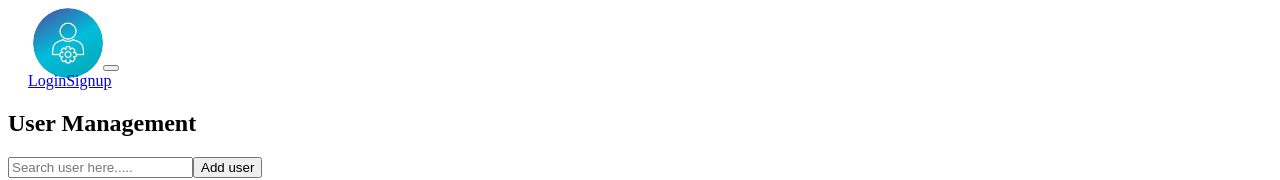
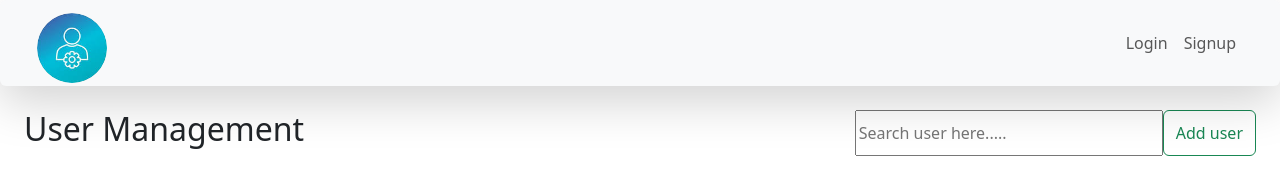
Before and after one commit to AishwaryaArun12/react-redux-userMng, a React (Vite) app in the folder front-end/: page /admin in a window 1280 px wide. Shown: the top 180 px of the page. Built offline with nearby package versions, Linux system fonts and the light colour scheme; no server answers.

Commit message:
error solved

```diff
--- a/front-end/index.html
+++ b/front-end/index.html
@@ -5,7 +5,7 @@
     <!-- <link rel="icon" type="image/svg+xml" href="https://www.google.com/url?sa=i&url=https%3A%2F%2Fpngtree.com%2Fso%2Fuser-management&psig=AOvVaw2vG2xEF06nyYx-XiK1VKgS&ust=1699781522554000&source=images&cd=vfe&ved=0CBIQjRxqFwoTCKDaxPrRu4IDFQAAAAAdAAAAABAJ" /> -->
     <meta name="viewport" content="width=device-width, initial-scale=1.0" />
     <!-- <meta http-equiv="Content-Security-Policy" content="default-src 'self'; style-src 'self' https://cdn.jsdelivr.net; script-src 'self' https://cdn.jsdelivr.net; font-src 'self' https://fonts.gstatic.com; img-src 'self' https://www.google.com"> -->
-
+    <script src="https://kit.fontawesome.com/9f71a206e7.js" crossorigin="anonymous"></script>
     <!-- <link href="https://cdn.jsdelivr.net/npm/bootstrap@5.3.2/dist/css/bootstrap.min.css" rel="stylesheet" integrity="sha384-T3c6CoIi6uLrA9TneNEoa7RxnatzjcDSCmG1MXxSR1GAsXEV/Dwwykc2MPK8M2HN" crossorigin="anonymous"> -->
     <title>User Management App</title>
   </head>
--- a/front-end/package.json
+++ b/front-end/package.json
@@ -13,6 +13,7 @@
   "dependencies": {
     "@reduxjs/toolkit": "^1.9.7",
     "axios": "^1.6.1",
+    "bootstrap": "^5.3.2",
     "jwt-decode": "^4.0.0",
     "react": "^18.2.0",
     "react-dom": "^18.2.0",
--- a/front-end/src/App.jsx
+++ b/front-end/src/App.jsx
@@ -4,6 +4,8 @@ import Login from './components/login';
 import Home from './components/home';
 import {BrowserRouter as Router,Routes, Route} from 'react-router-dom'
 import Admin from './components/admin';
+import 'bootstrap/dist/css/bootstrap.min.css';
+
 
 function App() {
   const [count, setCount] = useState(0)
@@ -18,7 +20,7 @@ function App() {
         <Route path='/login' element={<Login />}/>
       </Routes>
       <Routes>
-        <Route path='/home' element={<Home />}/>
+        <Route path='/' element={<Home />}/>
       </Routes>
       <Routes>
         <Route path='/admin' element={<Admin />}/>
--- a/front-end/src/components/header.jsx
+++ b/front-end/src/components/header.jsx
@@ -18,7 +18,7 @@ const header = () => {
     <button className="navbar-toggler" type="button" data-bs-toggle="collapse" data-bs-target="#navbarNavAltMarkup" aria-controls="navbarNavAltMarkup" aria-expanded="false" aria-label="Toggle navigation">
       <span className="navbar-toggler-icon"></span>
     </button>
-    <div class="collapse navbar-collapse " id="navbarNavAltMarkup">
+    <div className="collapse navbar-collapse " id="navbarNavAltMarkup">
       <div className="navbar-nav ms-auto me-4" id='navLink'>
         {!user ? <><a className="nav-link" aria-current="page" href="/login">Login</a>
         <a className="nav-link" href="/signup">Signup</a></> : <h3 onClick={()=>{
--- a/front-end/src/components/home.jsx
+++ b/front-end/src/components/home.jsx
@@ -4,6 +4,7 @@ import { loginUserAsync, selectError, selectUser } from '../../redux/userSlice'
 import { useDispatch, useSelector } from 'react-redux';
 import {jwtDecode} from 'jwt-decode';
 import axios from 'axios';
+import { useNavigate } from 'react-router-dom';
 
 
 const home = () => {
@@ -14,6 +15,7 @@ const home = () => {
     const newEmailRef = useRef();
     const oldPasswordRef = useRef();
     const newPasswordRef = useRef();
+    const navigate = useNavigate();
     const [name,setName] = useState();
     const [designation,setDesignation] = useState();
     const [address,setAddress] = useState();
@@ -43,7 +45,7 @@ const home = () => {
         setIsProfileModalOpen(false);
       };
    useEffect(()=>{
-
+    console.log(user,'llllllllllll',localStorage.getItem('token'));
     if(localStorage.getItem('token') && !user){
         dispatch(loginUserAsync())
         const token = localStorage.getItem('token');
@@ -54,6 +56,8 @@ const home = () => {
             login : true,
         }
         dispatch(loginUserAsync(data));
+    }else{
+      navigate('/login')
     }
     setName(user.name);
     setAddress(user.address);
```
Also changed, not shown: 1 other file (tests, documents, lock files or other folders).
